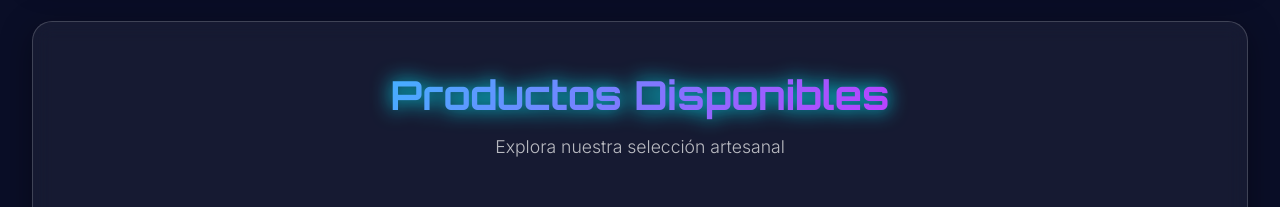
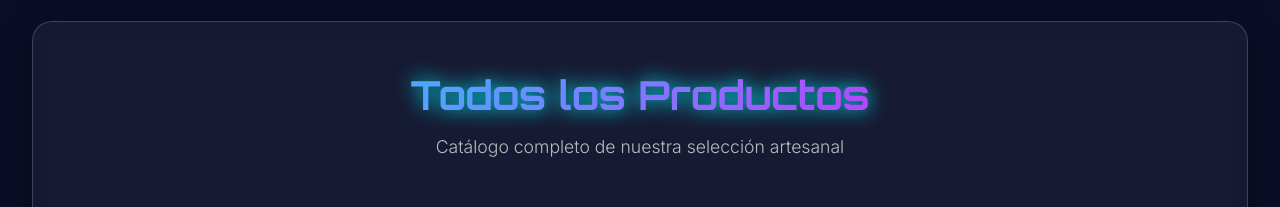
Before and after one commit to vargashernandezalonso2-create/Reposipolloajajajandobienmaliya, a website: page public/index.html in a window 1280 px wide. Shown: the part 890-1097 px from the top of the page. Drawn offline with Linux system fonts and the light colour scheme; no server answers.

Commit message:
Modify hero section title and subtitle
Updated the hero section title and subtitle.

```diff
--- a/public/index.html
+++ b/public/index.html
@@ -40,8 +40,8 @@
 
         <section class="products-section glass-card">
             <div class="section-header">
-                <h2 class="neon-text">Productos Disponibles</h2>
-                <p class="section-subtitle">Explora nuestra selección artesanal</p>
+                <h2 class="neon-text">Todos los Productos</h2>
+                <p class="section-subtitle">Catálogo completo de nuestra selección artesanal</p>
             </div>
             <div class="products-grid" id="randomProducts"></div>
         </section>
```
